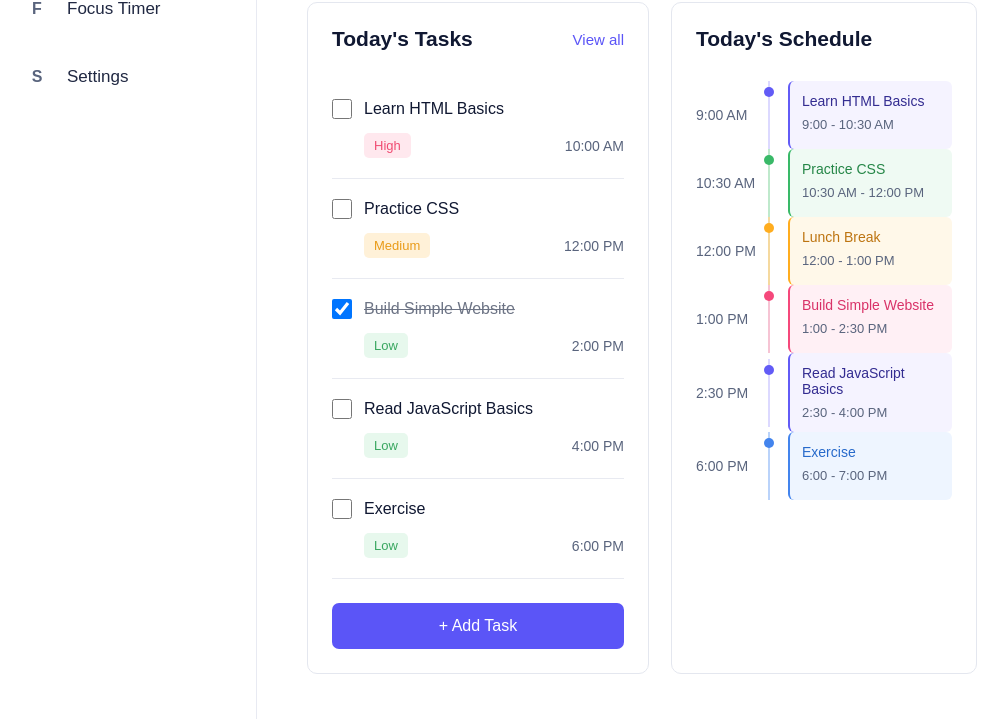
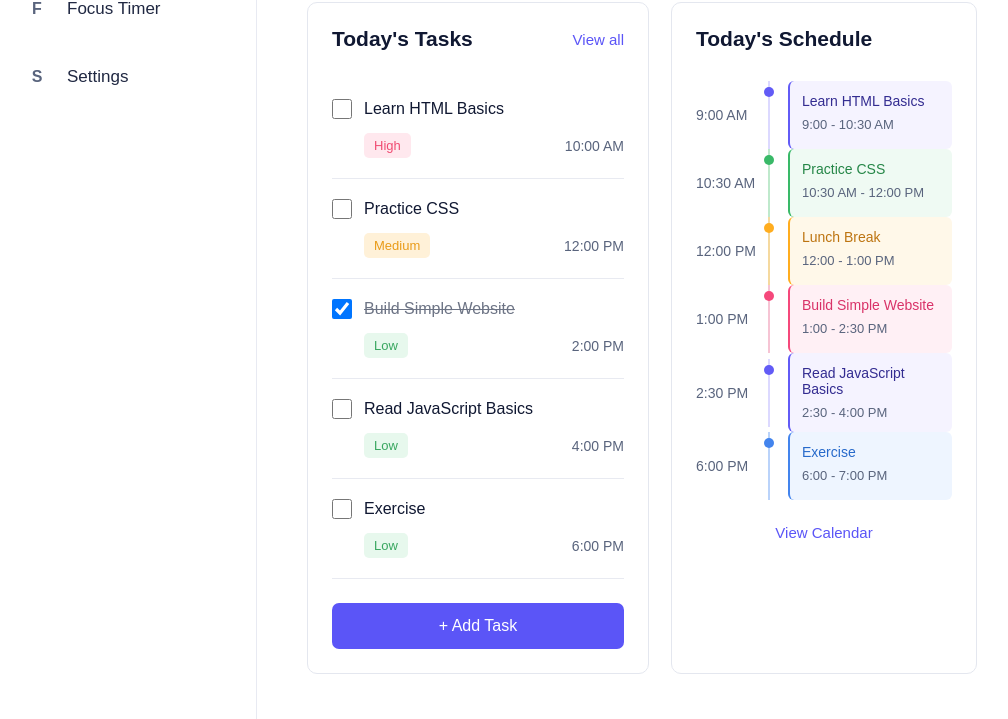
Before and after one commit to peterygalaxy-arch/Time-Management, a Flask app: page / in a window 1280 px wide. Shown: the part 349-1068 px from the top of the page, without its empty margins (23-1031 px from the left). Run offline with Flask 3, Linux system fonts and the light colour scheme.

Commit message:
add the calendar link

```diff
--- a/static/style.css
+++ b/static/style.css
@@ -496,3 +496,12 @@ body {
 .blue-name {
     color: #276acb;
 }
+
+.calendar-link {
+    display: block;
+    margin-top: 24px;
+    color: #5b55f7;
+    font-size: 15px;
+    text-align: center;
+    text-decoration: none;
+}
--- a/templates/index.html
+++ b/templates/index.html
@@ -255,6 +255,8 @@
                             </div>
                         </div>
                     </div>
+
+                    <a class="calendar-link" href="#">View Calendar</a>
                 </div>
             </div>
         </div>
```
